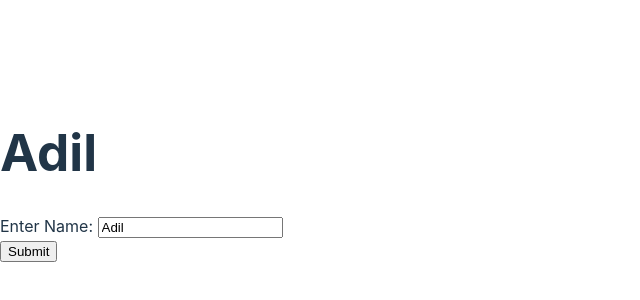
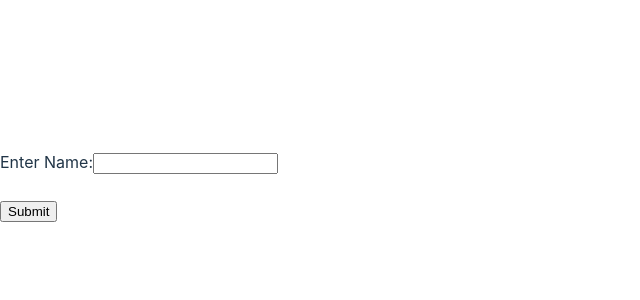
Before and after one commit to sanishkarkee/REACT-2024, a React (Vite) app: page / in a window 1280 px wide. Shown: the part 224-524 px from the top of the page, without its empty margins (0-640 px from the left). Built offline with nearby package versions, Linux system fonts and the light colour scheme.

Commit message:
Handlling forms using functional components

```diff
--- a/src/ControlledForm.jsx
+++ /dev/null
@@ -1,60 +0,0 @@
-import React, { Component } from 'react';
-
-export default class ControlledForm extends Component {
-  constructor(props) {
-    super(props);
-
-    this.state = {
-      data: 'Adil',
-    };
-  }
-
-  handleForm = (e) => {
-    // console.log(e.target);
-
-    this.setState({
-      data: e.target.value,
-      //   data: e.target.value.toUpperCase(),
-      //   data: e.target.value.substring(0, 5),
-    });
-  };
-
-  handleFormSubmission = (e) => {
-    e.preventDefault();
-    console.log(e.target[0].value.toUpperCase());
-  };
-
-  render() {
-    return (
-      <>
-        {/*---- On Change ----*/}
-        {/* <form>
-          <h1>{this.state.data}</h1>
-
-          <label htmlFor=''>Enter Name: </label>
-          <input
-            type='text'
-            value={this.state.data}
-            onChange={this.handleForm}
-          />
-          <br />
-          <input type='submit' value='Submit' />
-        </form> */}
-
-        {/*---- On Submit ----*/}
-        <form onSubmit={this.handleFormSubmission}>
-          <h1>{this.state.data}</h1>
-
-          <label htmlFor=''>Enter Name: </label>
-          <input
-            type='text'
-            value={this.state.data}
-            onChange={this.handleForm}
-          />
-          <br />
-          <input type='submit' value='Submit' />
-        </form>
-      </>
-    );
-  }
-}
--- /dev/null
+++ b/src/ControlledFunction.jsx
@@ -0,0 +1,55 @@
+import React, { useState } from 'react';
+
+function ControlledFunction() {
+  const [name, setName] = useState('');
+
+  const handleSubmission = (e) => {
+    e.preventDefault();
+    console.log(e.target[0].value);
+    alert(e.target[0].value);
+  };
+
+  return (
+    <>
+      {/* ----On change---- */}
+      {/* <form>
+        <h2>{name}</h2>
+
+        <label htmlFor=''>Enter Name:</label>
+        <input
+          type='text'
+          value={name}
+          onChange={(e) => {
+            setName(
+              e.target.value.toUpperCase().substring(0, 10).replace('&', '-')
+            );
+          }}
+        />
+        <br />
+        <br />
+        <input type='submit' value='Submit' />
+      </form> */}
+
+      {/* ----On submit---- */}
+      <form onSubmit={handleSubmission}>
+        <h2>{name}</h2>
+
+        <label htmlFor=''>Enter Name:</label>
+        <input
+          type='text'
+          value={name}
+          onChange={(e) => {
+            setName(
+              e.target.value.toUpperCase().substring(0, 10).replace('&', '-')
+            );
+          }}
+        />
+        <br />
+        <br />
+        <input type='submit' value='Submit' />
+      </form>
+    </>
+  );
+}
+
+export default ControlledFunction;
--- a/src/main.jsx
+++ b/src/main.jsx
@@ -1,14 +1,14 @@
 import React from 'react';
 import ReactDOM from 'react-dom/client';
 // import App from './App';
-import ControlledForm from './ControlledForm';
+import ControlledFunction from './ControlledFunction';
 import './index.css';
 
 const root = ReactDOM.createRoot(document.getElementById('root'));
 
 root.render(
   // <React.StrictMode>   // yesle garda console ma j kura ni double dekhinxa
-  <ControlledForm />
+  <ControlledFunction />
   // </React.StrictMode>
 );
 
```
